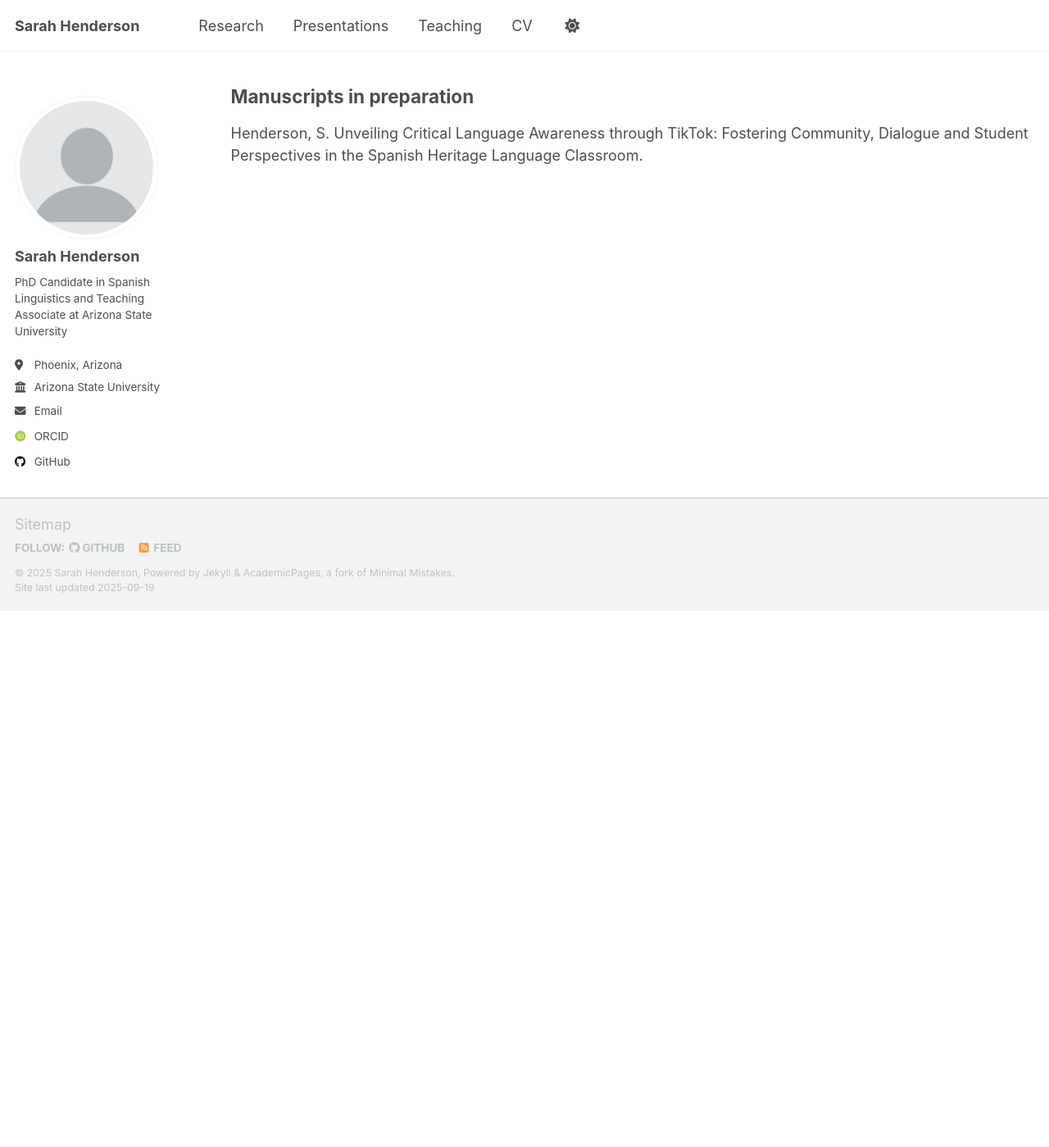
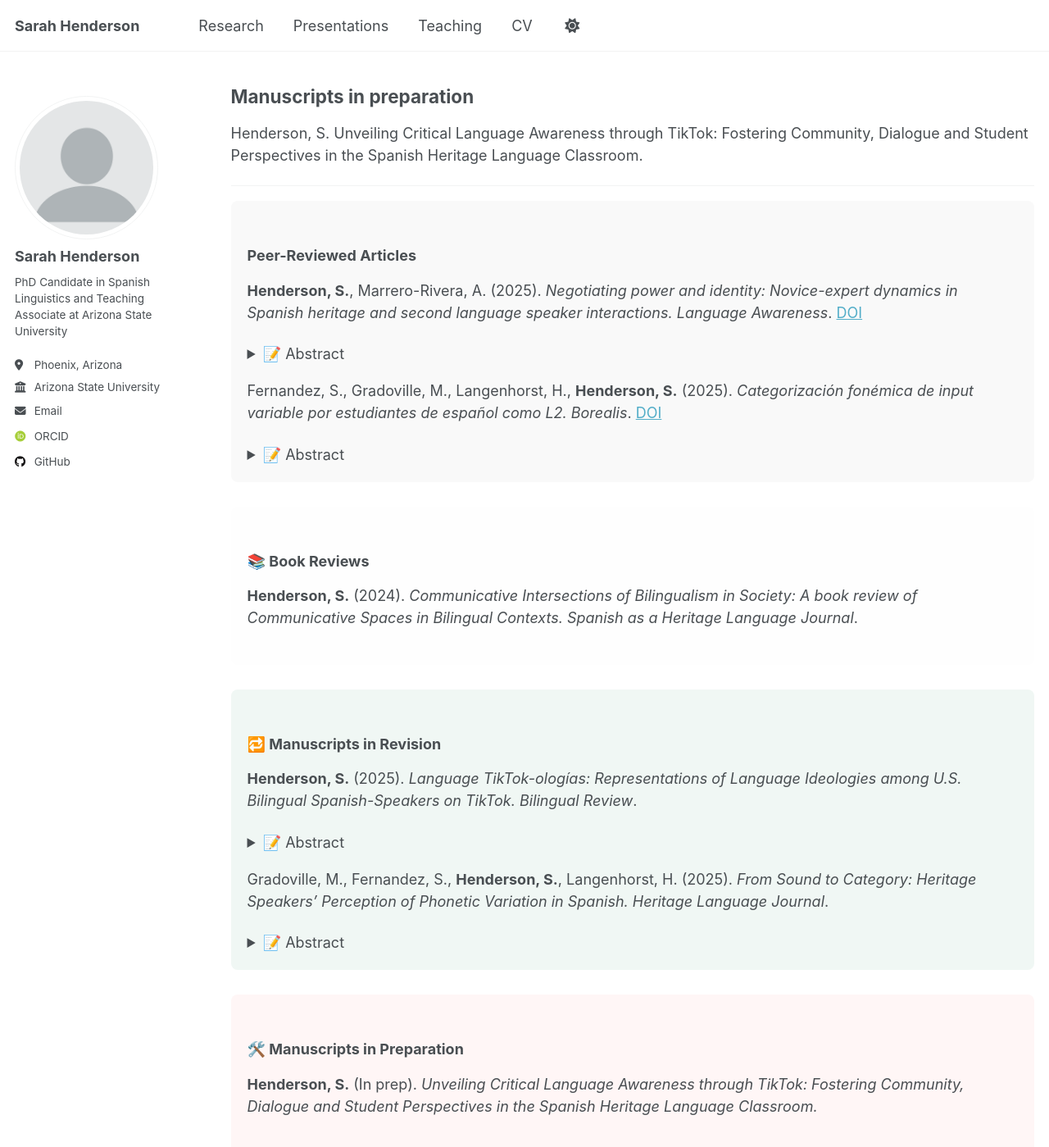
Before and after one commit to sarah-e-henderson/sarah-e-henderson.github.io, a Jekyll site: the page built from _pages/research.md, in a window 1280 px wide and 1400 px high, scrolled down 655 px. Shown: the whole window at 82% size. Built offline with Jekyll 4.4.1, drawn with Linux system fonts in a browser that asks for light colours; some web fonts are replaced; a script that is not in the unit is left out.

Commit message:
Update research.md

```diff
--- a/_pages/research.md
+++ b/_pages/research.md
@@ -24,3 +24,69 @@ Gradoville, M., Fernandez, S., Henderson, S., Langenhorst, H. (2025). From Sound
 
 ## Manuscripts in preparation
 Henderson, S. Unveiling Critical Language Awareness through TikTok: Fostering Community, Dialogue and Student Perspectives in the Spanish Heritage Language Classroom.
+
+---
+
+{% raw %}
+<!-- Peer-Reviewed Articles -->
+<div style="background: #f9f9f9; border-radius: 8px; padding: 20px; margin-bottom: 30px;">
+  <h3> Peer-Reviewed Articles</h3>
+
+  <p><strong>Henderson, S.</strong>, Marrero-Rivera, A. (2025). <em>Negotiating power and identity: Novice-expert dynamics in Spanish heritage and second language speaker interactions.</em> <em>Language Awareness</em>.
+  <a href="https://doi.org/10.1080/09658416.2025.2552156" target="_blank">DOI</a></p>
+
+  <details>
+    <summary style="cursor: pointer;">📝 Abstract</summary>
+    <p style="margin-top: 10px;">
+      This study explores how novice and expert speaker identities are negotiated in classroom discourse between Spanish heritage learners and second language learners. Drawing on interactional sociolinguistics, we examine how power, identity, and expertise are co-constructed and challenged during peer collaborations.
+    </p>
+  </details>
+
+  <p>Fernandez, S., Gradoville, M., Langenhorst, H., <strong>Henderson, S.</strong> (2025). <em>Categorización fonémica de input variable por estudiantes de español como L2.</em> <em>Borealis</em>.
+  <a href="https://doi.org/10.7557/1.14.1.8001" target="_blank">DOI</a></p>
+
+  <details>
+    <summary style="cursor: pointer;">📝 Abstract</summary>
+    <p style="margin-top: 10px;">
+      This article investigates how L2 learners of Spanish perceive and categorize variable phonemic input. Using experimental phonetic tasks, we analyze how learners adapt to linguistic variation and whether phonological categories shift with exposure to non-standard input.
+    </p>
+  </details>
+</div>
+
+<!-- Book Reviews -->
+<div style="background: #fefefe; border-radius: 8px; padding: 20px; margin-bottom: 30px;">
+  <h3>📚 Book Reviews</h3>
+
+  <p><strong>Henderson, S.</strong> (2024). <em>Communicative Intersections of Bilingualism in Society: A book review of Communicative Spaces in Bilingual Contexts.</em> <em>Spanish as a Heritage Language Journal</em>.</p>
+</div>
+
+<!-- Manuscripts In Revision -->
+<div style="background: #f0f7f4; border-radius: 8px; padding: 20px; margin-bottom: 30px;">
+  <h3>🔁 Manuscripts in Revision</h3>
+
+  <p><strong>Henderson, S.</strong> (2025). <em>Language TikTok-ologías: Representations of Language Ideologies among U.S. Bilingual Spanish-Speakers on TikTok.</em> <em>Bilingual Review</em>.</p>
+
+  <details>
+    <summary style="cursor: pointer;">📝 Abstract</summary>
+    <p style="margin-top: 10px;">
+      This manuscript analyzes language ideologies expressed by bilingual Spanish-speakers on TikTok. Through multimodal discourse analysis, it highlights how social media is leveraged to resist, reshape, or reinforce ideologies around bilingualism and language normativity in the U.S.
+    </p>
+  </details>
+
+  <p>Gradoville, M., Fernandez, S., <strong>Henderson, S.</strong>, Langenhorst, H. (2025). <em>From Sound to Category: Heritage Speakers’ Perception of Phonetic Variation in Spanish.</em> <em>Heritage Language Journal</em>.</p>
+
+  <details>
+    <summary style="cursor: pointer;">📝 Abstract</summary>
+    <p style="margin-top: 10px;">
+      This study explores how heritage speakers of Spanish perceive phonetic variation and whether these perceptions align with native or L2 phonemic categorization. We present findings from a perception task and discuss implications for phonological processing among heritage learners.
+    </p>
+  </details>
+</div>
+
+<!-- Manuscripts In Preparation -->
+<div style="background: #fff6f6; border-radius: 8px; padding: 20px; margin-bottom: 30px;">
+  <h3>🛠️ Manuscripts in Preparation</h3>
+
+  <p><strong>Henderson, S.</strong> (In prep). <em>Unveiling Critical Language Awareness through TikTok: Fostering Community, Dialogue and Student Perspectives in the Spanish Heritage Language Classroom.</em></p>
+</div>
+{% endraw %}
```
